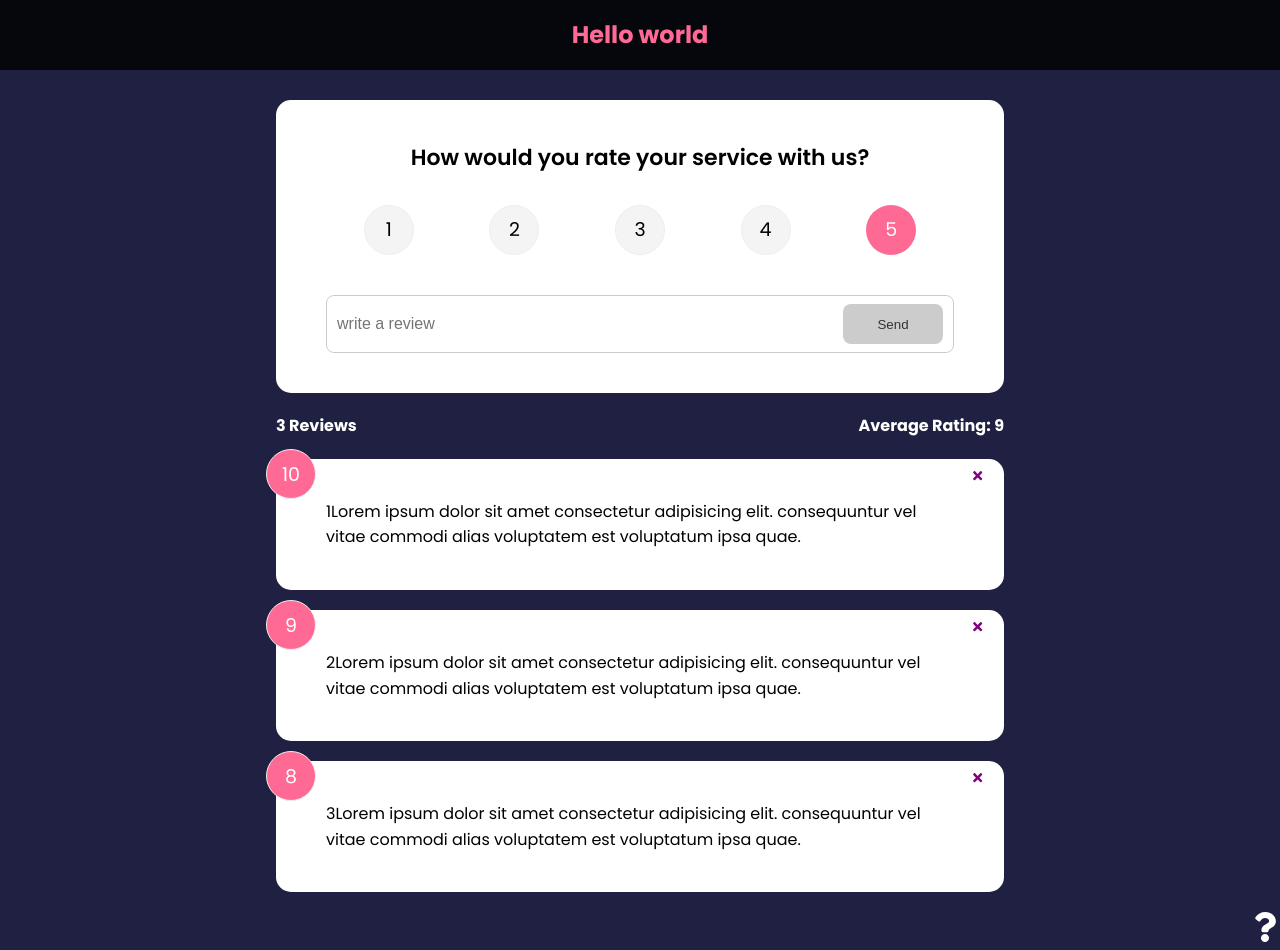
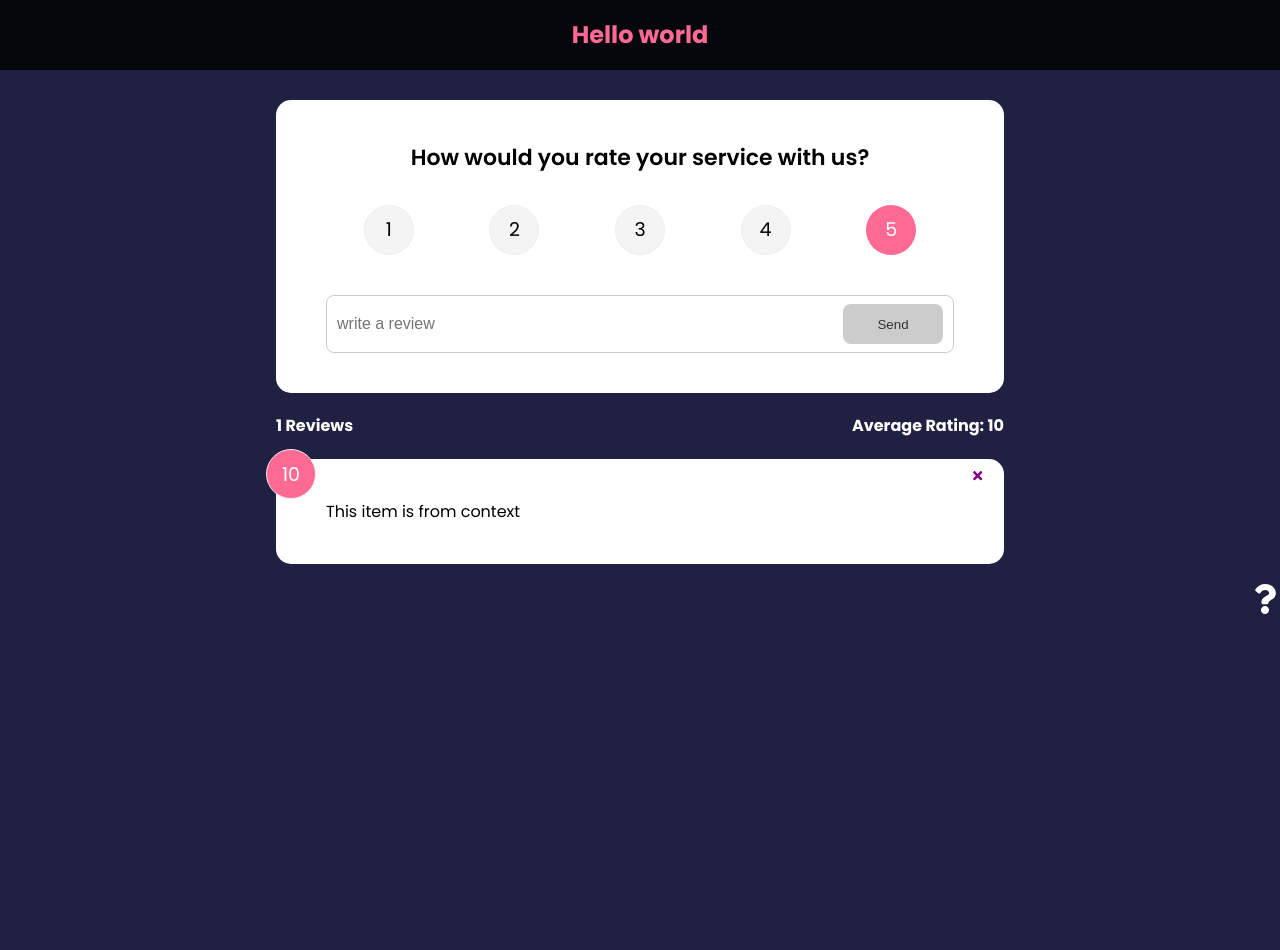
Before and after one commit to kucheriavii/feedbacktest, a React (Create React App) app: page / in a window 1280 px wide. After the commit the page ends 800 px from the top, so only its background shows below. Built offline with nearby package versions, Linux system fonts and the light colour scheme.

Commit message:
5.2. Get Global State With The useContext Hook

```diff
--- a/src/App.jsx
+++ b/src/App.jsx
@@ -35,8 +35,8 @@
                         <Route exact path= "/" element={
                             <>
                                 <FeedbackForm handleAdd = {addFeedback}/>
-                                <FeedbackStats feedback={feedback}/>
-                                <FeedbackList feedback={feedback} handleDelete={deleteFeedback}/>
+                                <FeedbackStats />
+                                <FeedbackList handleDelete={deleteFeedback}/>
                             </>
                         }>
                         </Route>
--- a/src/components/FeedbackList.jsx
+++ b/src/components/FeedbackList.jsx
@@ -1,10 +1,12 @@
-import React from 'react'
+import { motion, AnimatePresence } from 'framer-motion';
+import React, { useContext } from 'react'
 import FeedbackItem from './FeedbackItem';
-import { PropTypes } from 'prop-types';
-import { motion, AnimatePresence } from 'framer-motion';
+import FeedbackContext from '../context/FeedbackContext';
 
 
-export default function FeedbackList({feedback, handleDelete}) {
+export default function FeedbackList({handleDelete}) {
+    const {feedback} = useContext(FeedbackContext)
+
     if(!feedback || feedback.length === 0){
         return <p>No feedback yet</p>
     }
@@ -40,12 +42,3 @@
 //         </div>
 //     )
 // }
-
-FeedbackList.propTypes = {
-    feedback: PropTypes.arrayOf(
-        PropTypes.shape({
-            text: PropTypes.string.isRequired,
-            rating: PropTypes.number.isRequired
-        })
-    )
-}
--- a/src/components/FeedbackStats.jsx
+++ b/src/components/FeedbackStats.jsx
@@ -1,7 +1,9 @@
-import React from 'react'
-import { PropTypes } from 'prop-types';
+import React, { useContext } from 'react'
+import FeedbackContext from './../context/FeedbackContext';
 
-export default function FeedbackStats({feedback}) {
+
+export default function FeedbackStats() {
+    const {feedback} = useContext(FeedbackContext)
     //Calculate ratings averege
     let average = feedback.reduce((acc, cur) => {
         return acc + cur.rating
@@ -16,9 +18,3 @@
     </div>
   )
 }
-
-
-FeedbackStats.propTypes = {
-    feedback: PropTypes.array.isRequired,
-    average: PropTypes.number
-}
--- a/src/context/FeedbackContext.js
+++ b/src/context/FeedbackContext.js
@@ -5,11 +5,11 @@
 export const FeedbackProvider = ({children}) => {
 
     const [feedback, setFeedback] = useState(
-        {
+        [{
             id: 1,
             text: "This item is from context"  ,
             rating: 10
-        }
+        }]
     )
 
     return <FeedbackContext.Provider value={{
```
